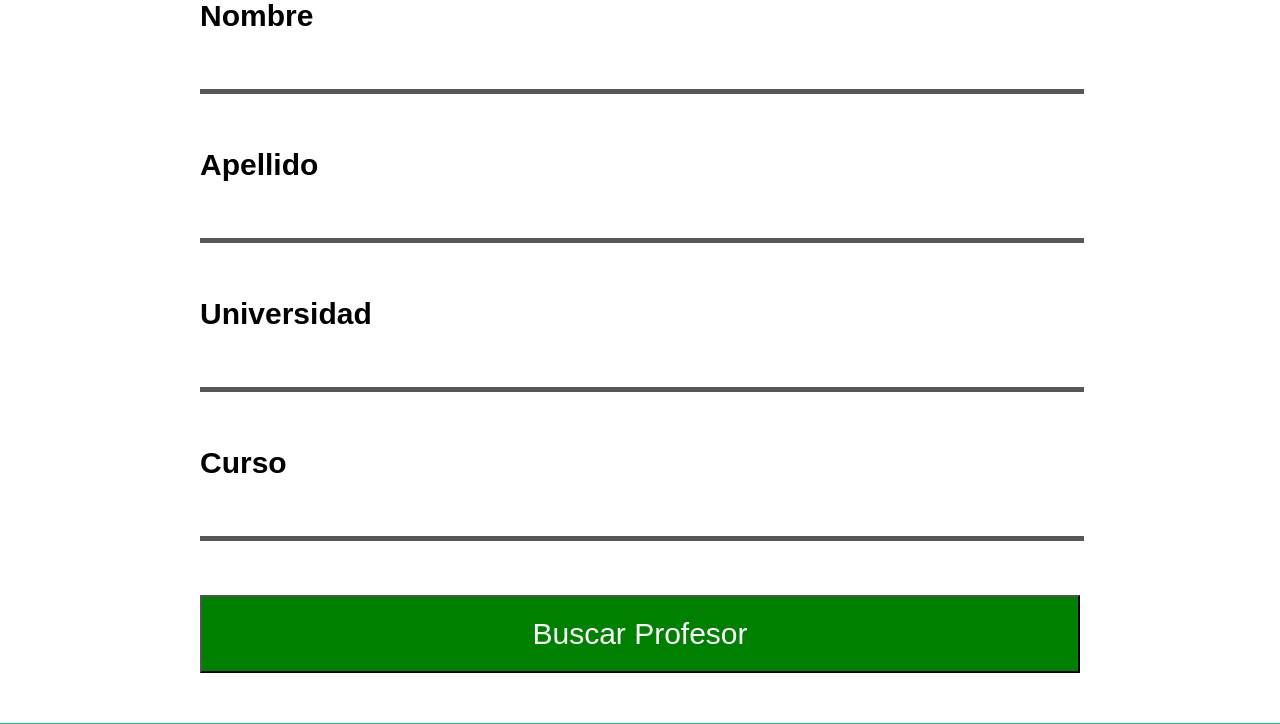
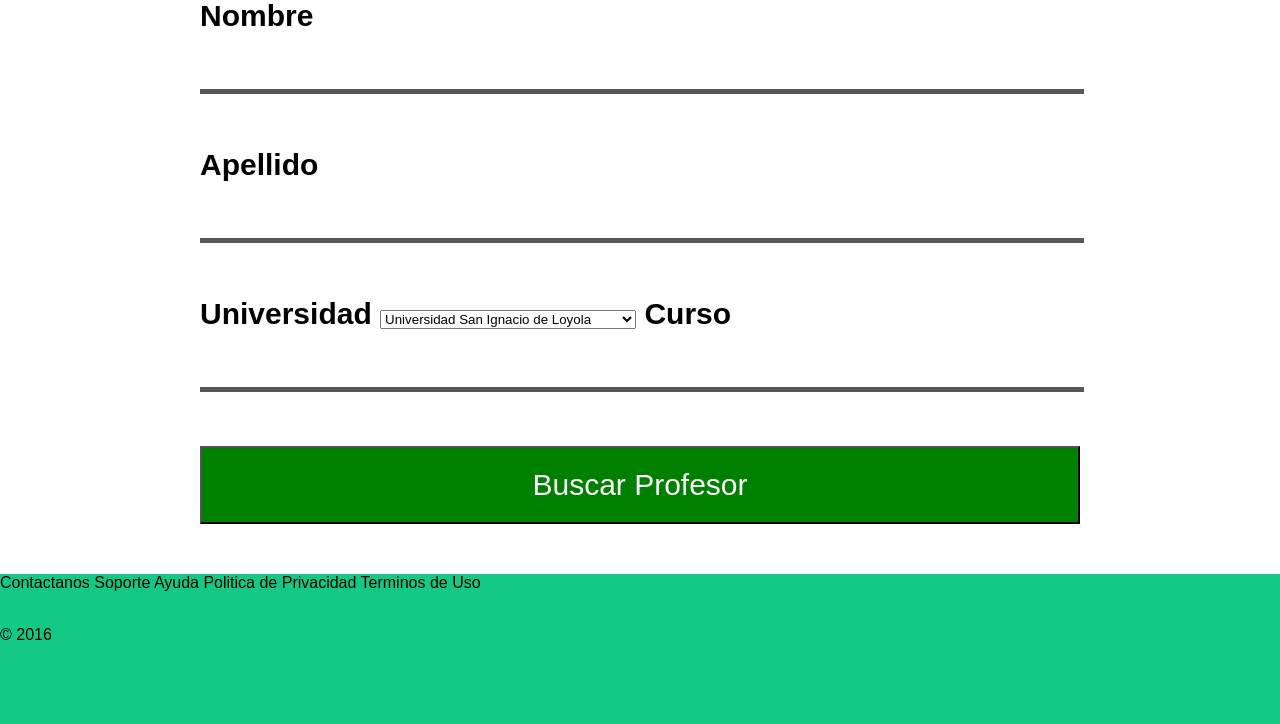
Before and after one commit to darkraul03/RAULDIOS, a PHP site: page /buscar_profesor.php in a window 1280 px wide. Shown: the part 99-823 px from the top of the page. Run offline with PHP 8.4, Linux system fonts and the light colour scheme.

Commit message:
jamon sin jamon
jamon

```diff
--- a/buscar_profesor.php
+++ b/buscar_profesor.php
@@ -16,10 +16,15 @@
 			<input type="text" name="apellido"/>
 			<br/><br/>
 			<label> Universidad </label>
-			<input type="text" name="universidad"/>
-			<br/><br/>
+			<select name="universidad">
+				<option> Universidad San Ignacio de Loyola </option>
+				<option> Pontificie Universidad Catolica del Peru </option>
+				<option> Universidad de Lima </option>
+				<option> Universidad Pacifico </option>
+				<option> Universidad Cesar Vallejo</option>
+			</select>
 			<label> Curso  </label>
-			<input type="text" name="universidad"/>
+			<input type="text" name="curso"/>
 			<br/><br/>
 			<input type="submit" value= "Buscar Profesor"/>
 		</form>
```
